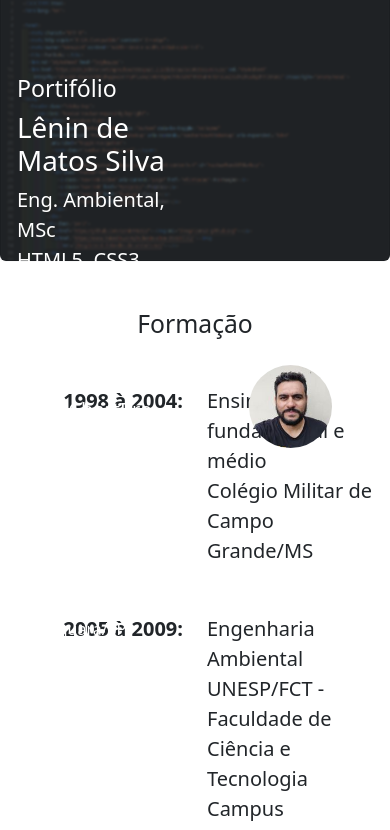
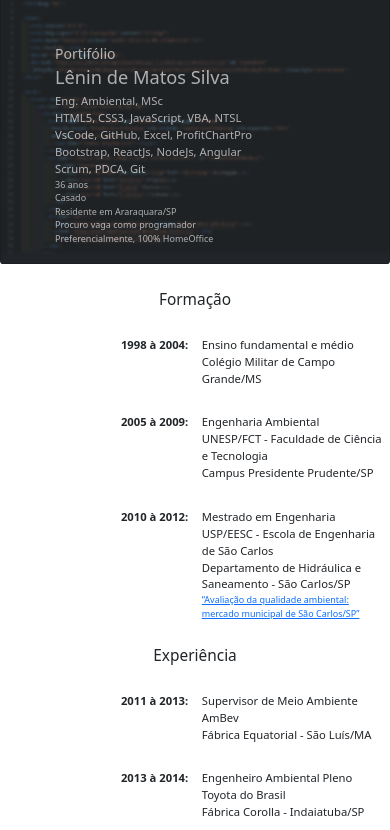
Before and after one commit to LeninMatos/portifolioLenin, a plain HTML site: page index.html in a window 390 px wide. Shown: the part 75-905 px from the top of the page. Drawn offline with nearby package versions, Linux system fonts and the light colour scheme.

Commit message:
inserido responsividade no banner

```diff
--- a/index.html
+++ b/index.html
@@ -65,6 +65,21 @@
                             alt="foto de Lenin de Matos Silva, camisa escura e fundo branco">
                     </div>
                 </div>
+            </div>
+
+            <div class="portifolio-respn">
+                <h5 class="card-title fs-3 fw-light text-start">Portifólio</h5>
+                <h6 class="card-title fs-1 text-start">Lênin de Matos Silva</h6>
+                <p class="card-text fs-5 fw-light text-start m-0"> Eng. Ambiental, MSc</p>
+                <p class="card-text fs-5 fw-light text-start m-0">HTML5, CSS3, JavaScript, VBA, NTSL</p>
+                <p class="card-text fs-5 fw-light text-start m-0">VsCode, GitHub, Excel, ProfitChartPro</p>
+                <p class="card-text fs-5 fw-light text-start m-0">Bootstrap, ReactJs, NodeJs, Angular</p>
+                <p class="card-text fs-5 fw-light text-start m-0">Scrum, PDCA, Git</p>
+                <p class="card-text fs-6 fw-normal text-start m-0"> 36 anos</p>
+                <p class="card-text fs-6 fw-normal  text-start m-0">Casado</p>
+                <p class="card-text fs-6 fw-normal  text-start m-0">Residente em Araraquara/SP</p>
+                <p class="card-text fs-6 fw-normal  text-start m-0">Procuro vaga como programador</p>
+                <p class="card-text fs-6 fw-normal  text-start m-0">Preferencialmente, 100% HomeOffice</p>
             </div>
         </section>
 
@@ -676,7 +691,7 @@
                         </div>
                     </div>
                     <div class="col">
-                        <p class=" fs-5 fw-normal text-start m-0">(16) 997712838</p>
+                        <p class=" fs-5 fw-normal text-start m-0">+55 (16) 997712838</p>
                     </div>
                 </div>
 
--- a/styles.css
+++ b/styles.css
@@ -5,6 +5,7 @@
     -o-filter: blur(1px);
     -ms-filter: blur(1px);
     filter: blur(1px);
+    ;
 }
 
 .imagem-lenin {
@@ -19,3 +20,25 @@
 .imagem-projeto {
     width: 100rem;
 }
+
+.portifolio-respn {
+    display: none;
+}
+
+@media screen and (max-width: 769px) {
+    * {
+        font-size: xx-small;
+    }
+
+    .card-img-overlay {
+        display: none;
+    }
+
+    .portifolio-respn {
+        display: block;
+        margin-top: -23rem;
+        margin-bottom: 2rem;
+        margin-left: 6rem;
+    }
+
+}
```
